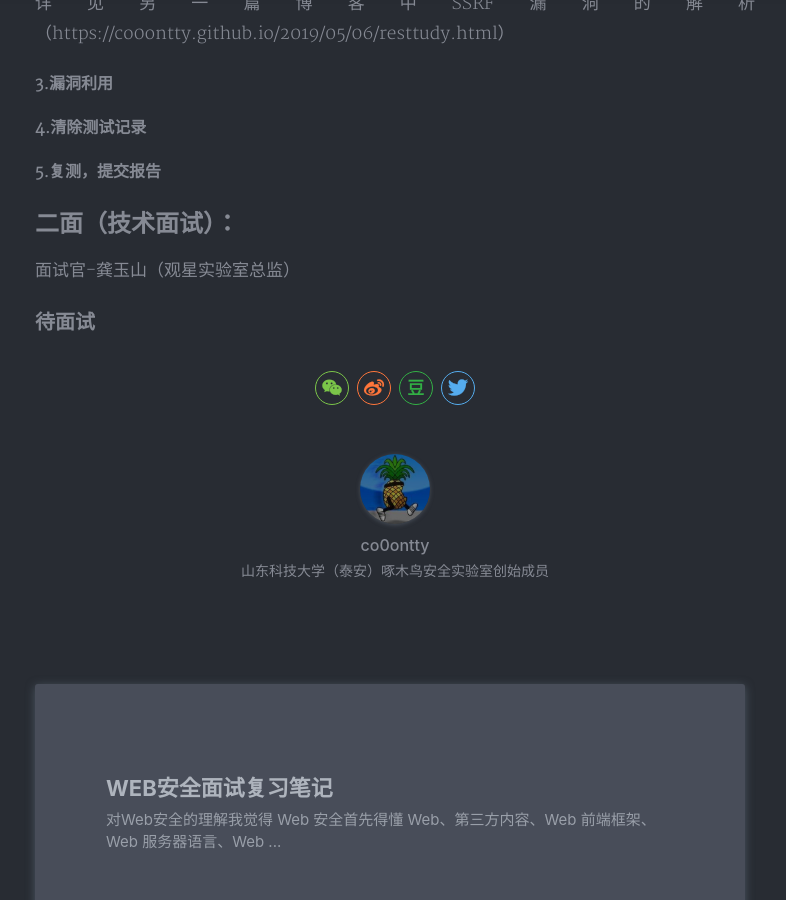
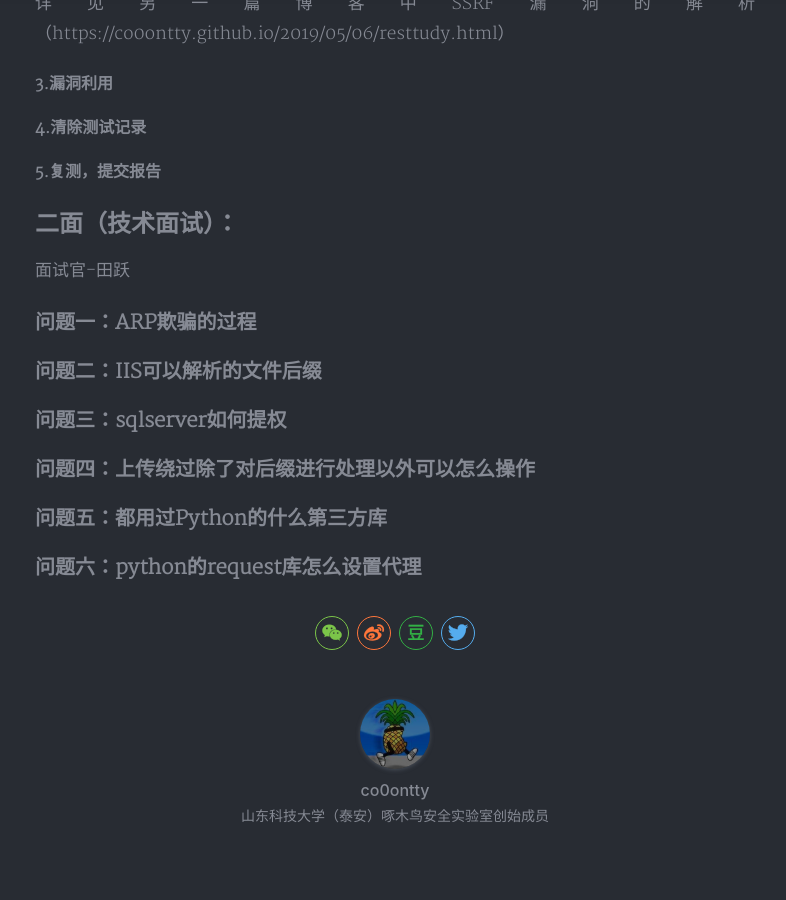
Before and after one commit to co0ontty/co0ontty.github.io, a Jekyll site: the page built from _posts/2019-5-7-Interviewsummary.md, in a window 1280 px wide and 900 px high, scrolled down 1469 px. Shown: the whole window, without its empty margins (245-1031 px from the left). Built offline with Jekyll 4.4.1, drawn with Linux system fonts in a browser that asks for light colours; nearby versions of some CDN libraries; comment, search, counter and statistics services are not loaded; a style sheet for code colours, icons or effects is not loaded.

Commit message:
Update 2019-5-7-Interviewsummary.md

```diff
--- a/_posts/2019-5-7-Interviewsummary.md
+++ b/_posts/2019-5-7-Interviewsummary.md
@@ -37,5 +37,10 @@ tags: WEB ALL
 #### 4.清除测试记录
 #### 5.复测，提交报告
 ## 二面（技术面试）：
-面试官-龚玉山（观星实验室总监）
-### 待面试
+面试官-田跃
+### 问题一：ARP欺骗的过程
+### 问题二：IIS可以解析的文件后缀
+### 问题三：sqlserver如何提权
+### 问题四：上传绕过除了对后缀进行处理以外可以怎么操作
+### 问题五：都用过Python的什么第三方库
+### 问题六：python的request库怎么设置代理
```
